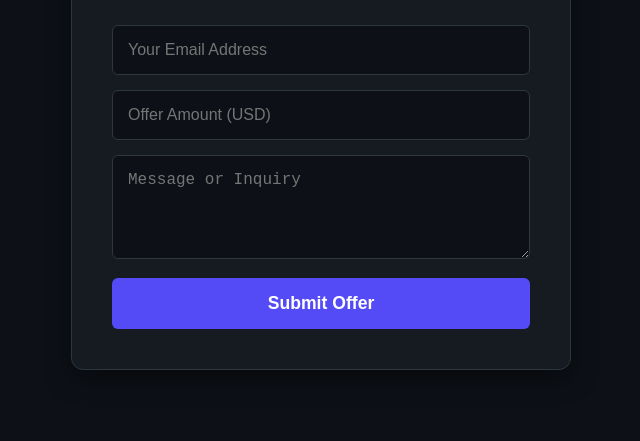
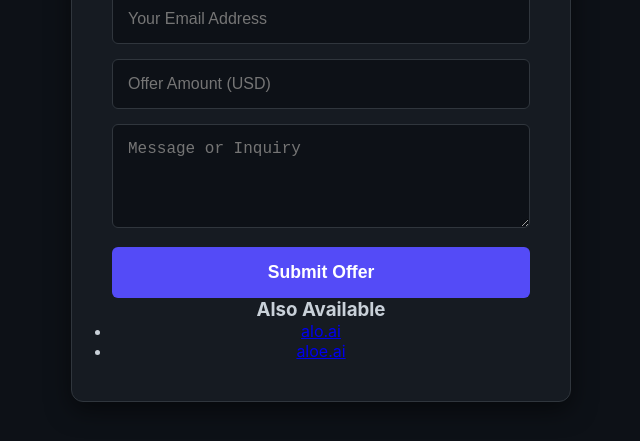
Before and after one commit to kudwitt/allo.ai, a plain HTML site: page index.html in a window 1280 px wide. Shown: the part 275-716 px from the top of the page, without its empty margins (319-959 px from the left). Drawn offline with Linux system fonts and the light colour scheme.

Commit message:
Update index.html
added related

```diff
--- a/index.html
+++ b/index.html
@@ -103,6 +103,13 @@
 
         <button type="submit">Submit Offer</button>
     </form>
+    <div class="related-domains">
+        <h3>Also Available</h3>
+        <ul class="related-list">
+            <li><a href="https://alo.ai">alo.ai</a></li>
+            <li><a href="https://aloe.ai">aloe.ai</a></li>
+        </ul>
+    </div>
 </div>
 
 <script>
```
